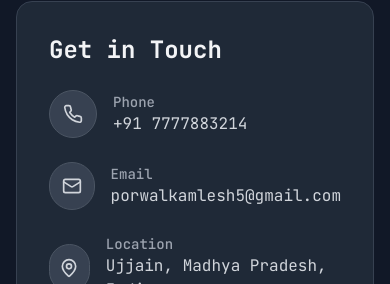
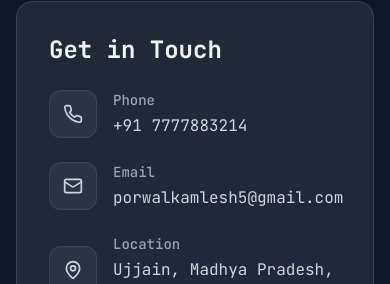
Before and after one commit to kamleshp214/newportfolio, a React (Vite) app: page / in a window 390 px wide. Shown: the part 11716-12000 px from the top of the page. Built offline with nearby package versions, Linux system fonts and the light colour scheme.

Commit message:
Fix GitHub button issue in mobile view: added flex-wrap, flex-1, min-w-[120px], and justify-center for responsive social buttons

```diff
--- a/src/components/Contact.tsx
+++ b/src/components/Contact.tsx
@@ -89,11 +89,12 @@ const Contact = () => {
                       }`}
                       style={{ animationDelay: `${index * 0.2}s` }}
                     >
-                      <div className="w-12 h-12 bg-gray-700 border border-gray-600 rounded-full flex items-center justify-center text-gray-300 group-hover/item:scale-110 group-hover/item:bg-gray-600 transition-all duration-300">
-                        <IconComponent className="w-5 h-5" />
+                      <div className="relative w-12 h-12 flex-shrink-0 bg-gray-700/50 border border-gray-600/50 rounded-xl flex items-center justify-center text-gray-300 group-hover:bg-gray-600/70 group-hover:border-gray-500/70 transition-all duration-300 group-hover:shadow-lg group-hover:shadow-gray-900/20">
+                        <IconComponent className="w-5 h-5 transition-transform duration-300 group-hover:scale-110" />
+                        <div className="absolute inset-0 rounded-xl border-2 border-transparent group-hover:border-gray-400/30 transition-all duration-300 pointer-events-none"></div>
                       </div>
-                      <div>
-                        <p className="text-sm text-gray-400 font-medium font-mono">{info.label}</p>
+                      <div className="flex-1 min-w-0">
+                        <p className="text-sm text-gray-400 font-medium font-mono mb-1">{info.label}</p>
                         {info.href !== '#' ? (
                           <a
                             href={info.href}
```
